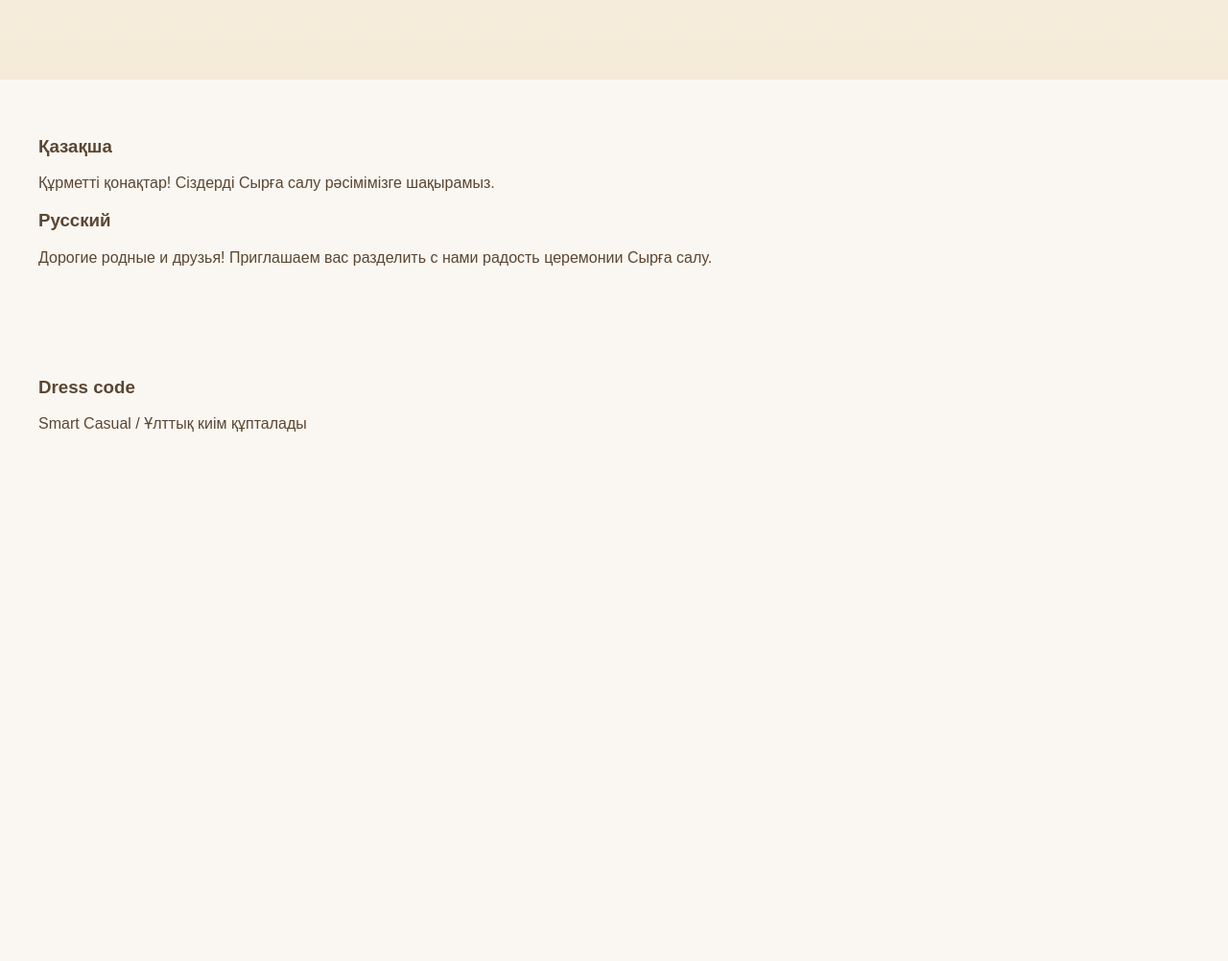
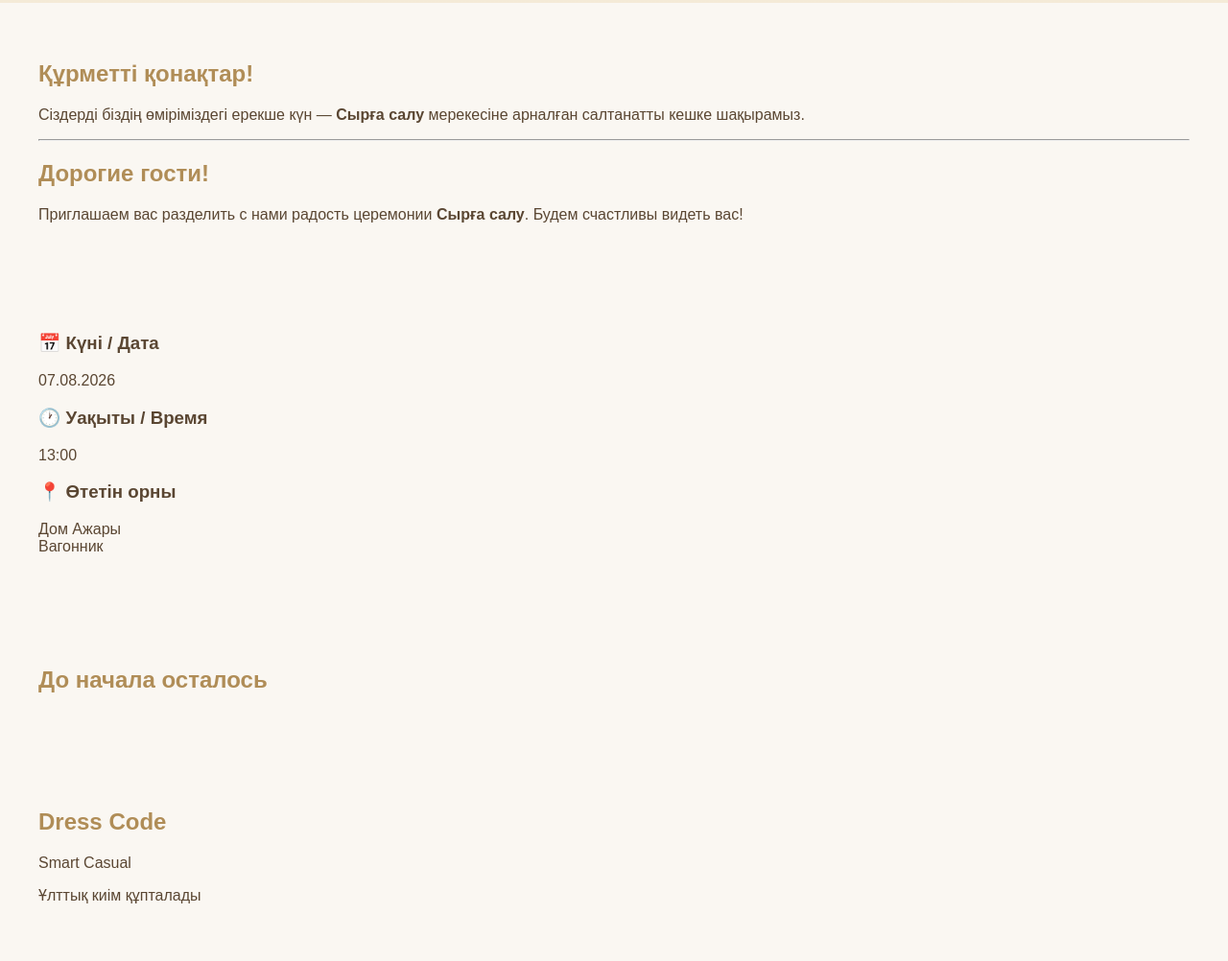
Before and after one commit to Shyngysb/Syrga-salu, a plain HTML site: page index.html in a window 1280 px wide. Shown: the part 797-1799 px from the top of the page at 96% size. Before the commit the page ends 1304 px from the top, so only its background shows below. Drawn offline with Linux system fonts and the light colour scheme.

Commit message:
Update index.html

```diff
--- a/index.html
+++ b/index.html
@@ -1 +1,163 @@
-<!DOCTYPE html><html lang="ru"><head><meta charset="UTF-8"><meta name="viewport" content="width=device-width,initial-scale=1"><title>Шынғыс & Ажар — Сырға салу</title><link rel="stylesheet" href="style.css"></head><body><section class="hero"><h1>Шынғыс ❤️ Ажар</h1><h2>Сырға салу</h2><p>7 августа 2026 • 13:00</p><p>Дом Ажары, Вагонник</p><div id="count"></div></section><section><h3>Қазақша</h3><p>Құрметті қонақтар! Сіздерді Сырға салу рәсімімізге шақырамыз.</p><h3>Русский</h3><p>Дорогие родные и друзья! Приглашаем вас разделить с нами радость церемонии Сырға салу.</p></section><section><h3>Dress code</h3><p>Smart Casual / Ұлттық киім құпталады</p></section><script src="script.js"></script></body></html>
+<!DOCTYPE html>
+<html lang="kk">
+<head>
+    <meta charset="UTF-8">
+    <meta name="viewport" content="width=device-width, initial-scale=1.0">
+    <title>Шынғыс & Ажар | Сырға салу</title>
+
+    <link rel="preconnect" href="https://fonts.googleapis.com">
+    <link rel="preconnect" href="https://fonts.gstatic.com" crossorigin>
+
+    <link href="https://fonts.googleapis.com/css2?family=Cormorant+Garamond:wght@400;500;700&family=Montserrat:wght@300;400;500;600&display=swap" rel="stylesheet">
+
+    <link rel="stylesheet" href="style.css">
+</head>
+
+<body>
+
+<header class="hero">
+
+<div class="overlay"></div>
+
+<div class="hero-content">
+
+<p class="subtitle">Сырға салу</p>
+
+<h1>Шынғыс <span>&</span> Ажар</h1>
+
+<p class="date">
+07 тамыз 2026 • 13:00
+</p>
+
+<a href="#invitation" class="btn">
+Шақыруды ашу
+</a>
+
+</div>
+
+</header>
+
+
+<section id="invitation" class="section">
+
+<h2>Құрметті қонақтар!</h2>
+
+<p>
+
+Сіздерді біздің өміріміздегі ерекше күн —
+
+<strong>Сырға салу</strong>
+
+мерекесіне арналған салтанатты кешке
+
+шақырамыз.
+
+</p>
+
+<hr>
+
+<h2>Дорогие гости!</h2>
+
+<p>
+
+Приглашаем вас разделить с нами радость
+
+церемонии
+
+<strong>Сырға салу</strong>.
+
+Будем счастливы видеть вас!
+
+</p>
+
+</section>
+
+
+<section class="info">
+
+<div class="card">
+
+<h3>📅 Күні / Дата</h3>
+
+<p>07.08.2026</p>
+
+</div>
+
+<div class="card">
+
+<h3>🕐 Уақыты / Время</h3>
+
+<p>13:00</p>
+
+</div>
+
+<div class="card">
+
+<h3>📍 Өтетін орны</h3>
+
+<p>
+
+Дом Ажары
+
+<br>
+
+Вагонник
+
+</p>
+
+</div>
+
+</section>
+
+
+<section class="countdown">
+
+<h2>До начала осталось</h2>
+
+<div id="timer"></div>
+
+</section>
+
+
+<section class="dress">
+
+<h2>Dress Code</h2>
+
+<p>
+
+Smart Casual
+
+</p>
+
+<p>
+
+Ұлттық киім құпталады
+
+</p>
+
+</section>
+
+
+<footer>
+
+<h2>
+
+Шынғыс ❤️ Ажар
+
+</h2>
+
+<p>
+
+Кездескенше!
+
+До скорой встречи!
+
+</p>
+
+</footer>
+
+<script src="script.js"></script>
+
+</body>
+
+</html>
```
